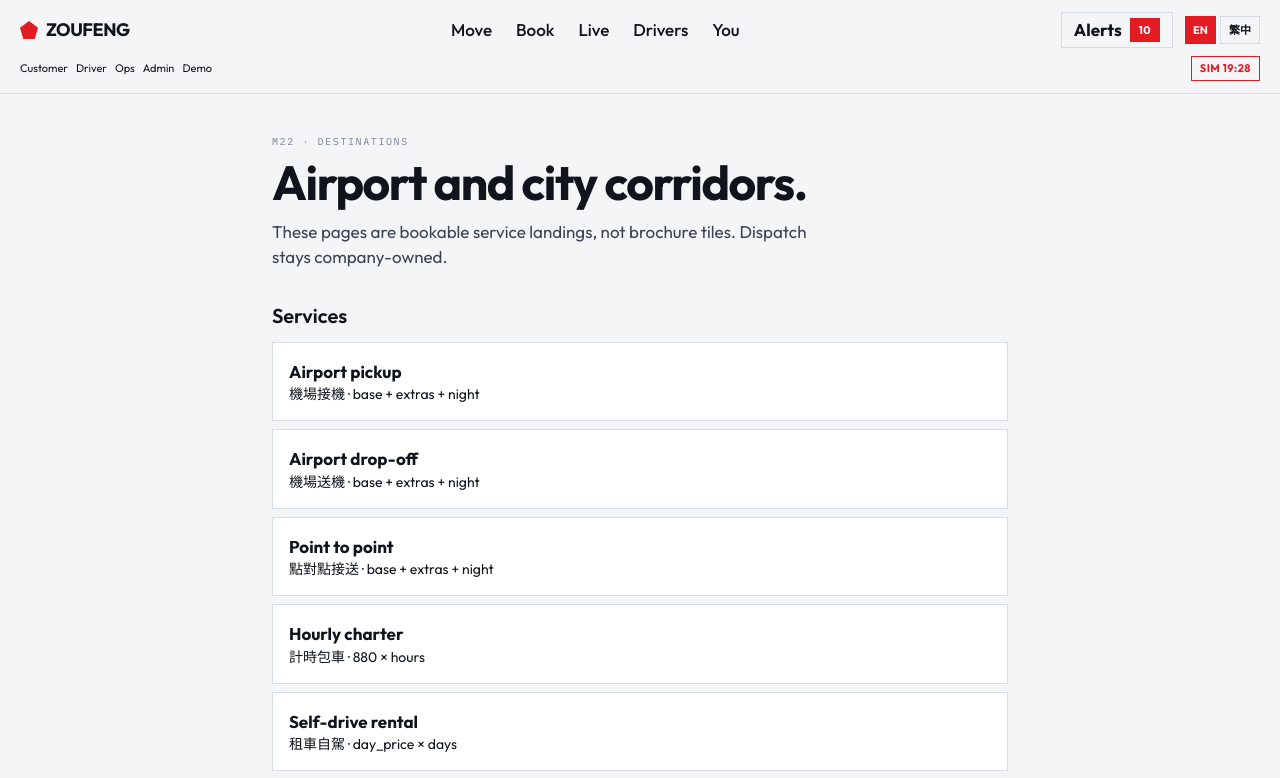
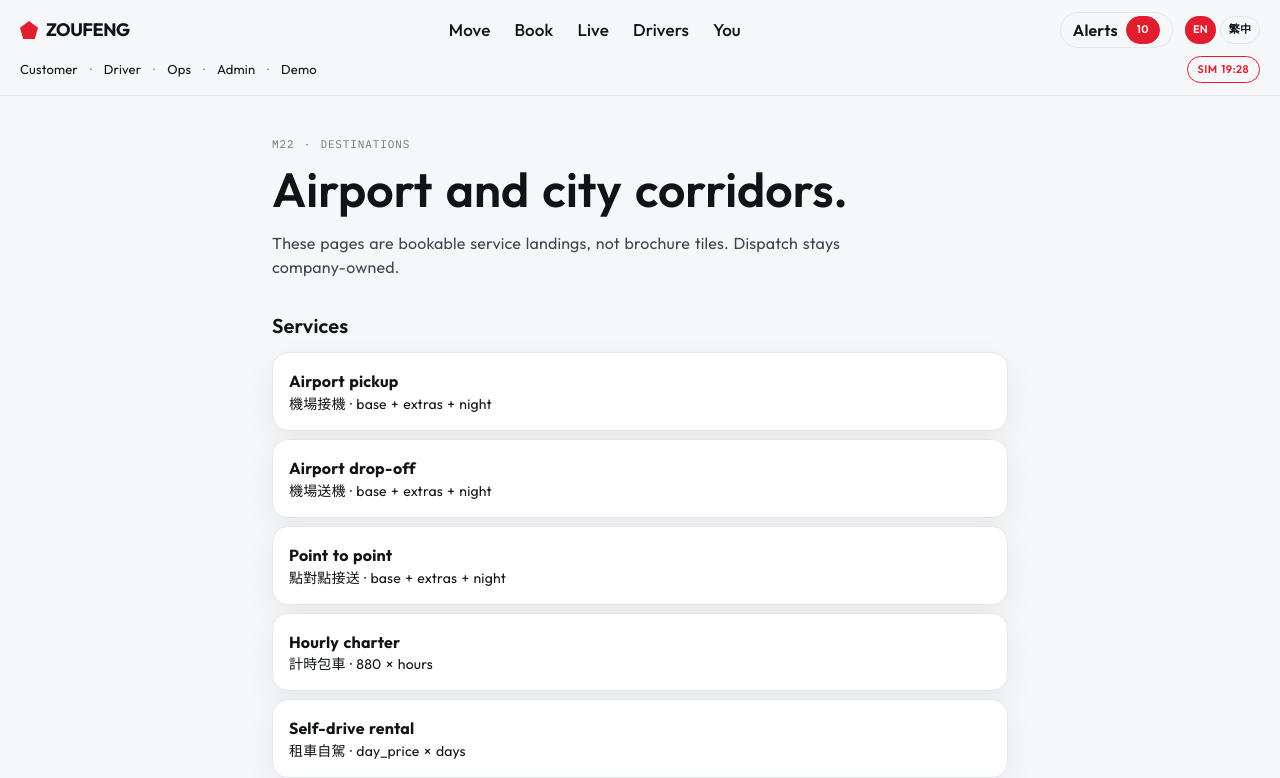
Before and after one commit to Ammaramjad/B2C, a Next.js app: page /destinations in a window 1280 px wide. Shown: the top 778 px of the page. Built offline with nearby package versions, Linux system fonts and the light colour scheme.

Commit message:
Replace crushed copy with a production ops visual system
Latin font is applied on the body so English spaces no longer collapse. Type, chips, and the preferred queue use current product spacing instead of jammed display tracking.

Co-authored-by: ammar.amjad12 <ammar.amjad12@gmail.com>

```diff
--- a/src/app/globals.css
+++ b/src/app/globals.css
@@ -1,39 +1,40 @@
 @import "tailwindcss";
 
 :root {
-  --ink: #10141c;
-  --ink-2: #3b4453;
-  --mute: #7a8494;
-  --line: #d7dde6;
-  --mist: #f3f5f7;
+  --ink: #0f1419;
+  --ink-2: #3d4754;
+  --mute: #6b7582;
+  --line: #e4e8ee;
+  --mist: #f6f7f9;
   --paper: #ffffff;
-  --signal: #e31c23;
+  --signal: #e11d2e;
   --signal-ink: #fff7f6;
-  --steel: #151b24;
-  --ok: #1f8a4c;
-  --warn: #c98512;
+  --steel: #12171e;
+  --ok: #14804a;
+  --warn: #c47b00;
   --info: #2b5bff;
   --map-h: 100%;
+  --radius: 16px;
+  --shadow: 0 10px 32px rgba(15, 20, 25, 0.06);
 }
 
 [data-os="driver"],
 [data-os="ops"] {
-  --ink: #eef2f6;
-  --ink-2: #b7c0cc;
-  --mute: #8b95a3;
+  --ink: #f3f6fa;
+  --ink-2: #c5ced8;
+  --mute: #8b96a4;
   --line: #2a3340;
-  --mist: #0c1016;
-  --paper: #151b24;
-  --signal: #ff3b3f;
+  --mist: #0b0f14;
+  --paper: #161c24;
+  --signal: #ff3b48;
   --signal-ink: #1a0708;
+  --shadow: 0 12px 36px rgba(0, 0, 0, 0.28);
 }
 
 @theme inline {
   --color-ink: var(--ink);
   --color-mist: var(--mist);
   --color-signal: var(--signal);
-  --font-sans: var(--font-sans);
-  --font-mono: var(--font-mono);
 }
 
 * { box-sizing: border-box; }
@@ -43,38 +44,55 @@ body {
   margin: 0;
   color: var(--ink);
   background: var(--mist);
-  font-family: var(--font-sans), var(--font-cjk), "Noto Sans TC", "PingFang TC", "Microsoft JhengHei", system-ui, sans-serif;
-  font-size: 17px;
-  line-height: 1.5;
+  font-family: var(--font-sans), ui-sans-serif, system-ui, "Segoe UI", sans-serif, var(--font-cjk), "Noto Sans TC", "PingFang TC", "Microsoft JhengHei";
+  font-size: 16px;
+  font-weight: 400;
+  line-height: 1.55;
+  letter-spacing: 0.01em;
+  word-spacing: 0.08em;
 }
-html[data-locale="zh"] body,
-html[data-locale="zh"] button,
-html[data-locale="zh"] input,
-html[data-locale="zh"] select,
-html[data-locale="zh"] a {
-  font-family: var(--font-cjk), "Noto Sans TC", "PingFang TC", "Microsoft JhengHei", var(--font-sans), sans-serif;
-  letter-spacing: 0;
+html[data-locale="zh"] body {
+  font-family: var(--font-sans), var(--font-cjk), "Noto Sans TC", "PingFang TC", "Microsoft JhengHei", ui-sans-serif, sans-serif;
+  letter-spacing: 0.02em;
+  word-spacing: 0.12em;
 }
 html[data-locale="zh"] .display {
-  letter-spacing: 0;
-  line-height: 1.18;
+  letter-spacing: 0.02em;
+  word-spacing: 0.1em;
+  line-height: 1.25;
 }
 html[data-locale="zh"] .kicker,
 html[data-locale="zh"] .zf-table th,
 html[data-locale="zh"] .zf-sim {
   text-transform: none;
-  letter-spacing: 0.04em;
-  font-family: var(--font-cjk), var(--font-mono), sans-serif;
+  letter-spacing: 0.06em;
+  word-spacing: 0.14em;
 }
+
 a { color: inherit; text-decoration: none; }
-button, input, select, textarea { font: inherit; color: inherit; }
+button, input, select, textarea {
+  font: inherit;
+  letter-spacing: inherit;
+  word-spacing: inherit;
+  color: inherit;
+}
 
-.mono { font-family: var(--font-mono), ui-monospace, monospace; font-variant-numeric: tabular-nums; }
-.display { letter-spacing: -0.03em; font-weight: 650; line-height: 1.05; }
+.mono {
+  font-family: var(--font-mono), ui-monospace, "SFMono-Regular", Menlo, monospace;
+  font-variant-numeric: tabular-nums;
+  word-spacing: 0.04em;
+}
+.display {
+  letter-spacing: 0;
+  word-spacing: 0.08em;
+  font-weight: 600;
+  line-height: 1.2;
+}
 .kicker {
   font-family: var(--font-mono), ui-monospace, monospace;
-  font-size: 10px;
-  letter-spacing: 0.16em;
+  font-size: 11px;
+  letter-spacing: 0.08em;
+  word-spacing: 0.16em;
   text-transform: uppercase;
   color: var(--mute);
 }
@@ -85,25 +103,33 @@ button, input, select, textarea { font: inherit; color: inherit; }
   justify-content: center;
   gap: 8px;
   min-height: 44px;
-  padding: 0 16px;
+  padding: 0 18px;
   border: 0;
+  border-radius: 999px;
   background: var(--signal);
   color: var(--signal-ink);
-  font-weight: 650;
+  font-weight: 600;
+  letter-spacing: 0.01em;
+  word-spacing: 0.08em;
   cursor: pointer;
 }
-.zf-btn.ghost { background: transparent; color: var(--ink); border: 1px solid var(--line); }
+.zf-btn.ghost {
+  background: transparent;
+  color: var(--ink);
+  border: 1px solid var(--line);
+}
 .zf-btn.warn { background: var(--warn); color: #1a1206; }
 .zf-btn.wide { width: 100%; }
 .zf-btn:disabled { opacity: 0.4; }
 
 .zf-field { display: block; }
-.zf-field span { display: block; margin-bottom: 6px; font-size: 12px; font-weight: 650; }
+.zf-field span { display: block; margin-bottom: 6px; font-size: 12px; font-weight: 600; }
 .zf-field input, .zf-field select {
   width: 100%;
   border: 1px solid var(--line);
   background: var(--paper);
-  padding: 11px 12px;
+  padding: 12px 14px;
+  border-radius: 12px;
   outline: none;
 }
 .zf-field input:focus, .zf-field select:focus { border-color: var(--signal); }
@@ -112,12 +138,14 @@ button, input, select, textarea { font: inherit; color: inherit; }
   display: inline-flex;
   align-items: center;
   gap: 6px;
-  padding: 3px 8px;
+  padding: 4px 10px;
   font-size: 11px;
-  font-weight: 650;
+  font-weight: 600;
   letter-spacing: 0.04em;
+  word-spacing: 0.1em;
   text-transform: uppercase;
   border: 1px solid var(--line);
+  border-radius: 999px;
 }
 .zf-chip.live { color: var(--signal); border-color: var(--signal); }
 .zf-chip.ok { color: var(--ok); border-color: var(--ok); }
@@ -134,12 +162,14 @@ button, input, select, textarea { font: inherit; color: inherit; }
   bottom: 12px;
   z-index: 500;
   display: flex;
-  gap: 10px;
-  padding: 6px 8px;
-  background: color-mix(in srgb, var(--paper) 88%, transparent);
-  font-size: 11px;
+  gap: 12px;
+  padding: 8px 12px;
+  border-radius: 999px;
+  background: color-mix(in srgb, var(--paper) 90%, transparent);
+  font-size: 12px;
+  word-spacing: 0.1em;
 }
-.zf-map-legend i { width: 8px; height: 8px; display: inline-block; margin-right: 4px; }
+.zf-map-legend i { width: 8px; height: 8px; display: inline-block; margin-right: 4px; border-radius: 99px; }
 .zf-map-legend i[data-s="available"] { background: #1f8a4c; }
 .zf-map-legend i[data-s="to_pickup"] { background: #e31c23; }
 .zf-map-legend i[data-s="incident"] { background: #ff4d3a; }
@@ -148,10 +178,12 @@ button, input, select, textarea { font: inherit; color: inherit; }
   right: 12px;
   top: 12px;
   z-index: 500;
-  font-size: 10px;
-  letter-spacing: 0.12em;
+  font-size: 11px;
+  letter-spacing: 0.06em;
+  word-spacing: 0.12em;
   text-transform: uppercase;
-  padding: 4px 8px;
+  padding: 6px 10px;
+  border-radius: 999px;
   background: var(--paper);
   color: var(--mute);
 }
@@ -162,39 +194,51 @@ button, input, select, textarea { font: inherit; color: inherit; }
   height: 18px;
   color: #fff;
   font-size: 9px;
-  font-weight: 800;
+  font-weight: 700;
   clip-path: polygon(50% 0%, 100% 38%, 82% 100%, 18% 100%, 0 38%);
   box-shadow: 0 6px 16px rgba(16, 20, 28, 0.25);
   transition: transform 0.35s ease, background 0.4s ease;
 }
 .zf-marker { background: none !important; border: none !important; }
 .leaflet-div-icon { background: none; border: none; }
-.zf-tip { font-size: 11px !important; }
+.zf-tip { font-size: 12px !important; }
 
-.zf-panel { background: var(--paper); border: 1px solid var(--line); }
-.zf-metric { font-family: var(--font-mono), ui-monospace, monospace; font-variant-numeric: tabular-nums; letter-spacing: -0.03em; }
+.zf-panel {
+  background: var(--paper);
+  border: 1px solid var(--line);
+  border-radius: var(--radius);
+  box-shadow: var(--shadow);
+}
+.zf-metric {
+  font-family: var(--font-mono), ui-monospace, monospace;
+  font-variant-numeric: tabular-nums;
+  letter-spacing: 0;
+  word-spacing: 0.06em;
+}
 
 .zf-alert {
   display: flex;
   gap: 12px;
   align-items: center;
-  padding: 10px 14px;
+  padding: 12px 16px;
   background: var(--signal);
   color: #fff;
+  word-spacing: 0.1em;
 }
-.zf-stream { font-size: 12px; }
-.zf-stream li { padding: 8px 0; border-bottom: 1px solid var(--line); }
-.zf-table { width: 100%; border-collapse: collapse; font-size: 13px; }
+.zf-stream { font-size: 13px; word-spacing: 0.08em; }
+.zf-stream li { padding: 10px 0; border-bottom: 1px solid var(--line); }
+.zf-table { width: 100%; border-collapse: collapse; font-size: 14px; }
 .zf-table th {
   text-align: left;
-  font-size: 10px;
-  letter-spacing: 0.12em;
+  font-size: 11px;
+  letter-spacing: 0.06em;
+  word-spacing: 0.12em;
   text-transform: uppercase;
   color: var(--mute);
-  padding: 8px 6px;
+  padding: 10px 8px;
   border-bottom: 1px solid var(--line);
 }
-.zf-table td { padding: 9px 6px; border-bottom: 1px solid var(--line); vertical-align: top; }
+.zf-table td { padding: 11px 8px; border-bottom: 1px solid var(--line); vertical-align: top; word-spacing: 0.08em; }
 .zf-rail { display: flex; flex-direction: column; gap: 2px; }
 .zf-spark { width: 100%; height: 72px; }
 
--- a/src/app/layout.tsx
+++ b/src/app/layout.tsx
@@ -17,7 +17,7 @@ export const metadata: Metadata = {
 export default function RootLayout({ children }: { children: React.ReactNode }) {
   return (
     <html lang="en" className={`${sans.variable} ${mono.variable} ${cjk.variable} h-full antialiased`}>
-      <body className="min-h-full">
+      <body className={`${sans.className} min-h-full`}>
         <StoreProvider>
           <LiveProvider>
             <SignalRoot>{children}</SignalRoot>
--- a/src/components/signal/chrome.tsx
+++ b/src/components/signal/chrome.tsx
@@ -76,23 +76,23 @@ function LocaleBar() {
 
 function RoleJump() {
   const { L } = useCopy();
+  const items = [
+    ["/", L("Customer", "乘客")],
+    ["/driver", L("Driver", "司機")],
+    ["/ops", L("Ops", "調度")],
+    ["/admin/services", L("Admin", "後台")],
+    ["/demo", "Demo"],
+  ];
   return (
-    <nav className="flex flex-wrap items-center gap-2 text-[11px]" data-testid="role-jump">
-      <Link href="/" className="underline">
-        {L("Customer", "乘客")}
-      </Link>
-      <Link href="/driver" className="underline">
-        {L("Driver", "司機")}
-      </Link>
-      <Link href="/ops" className="underline">
-        {L("Ops", "調度")}
-      </Link>
-      <Link href="/admin/services" className="underline">
-        {L("Admin", "後台")}
-      </Link>
-      <Link href="/demo" className="underline">
-        Demo
-      </Link>
+    <nav className="flex flex-wrap items-center gap-x-3 gap-y-1 text-[13px]" data-testid="role-jump">
+      {items.map(([h, l], i) => (
+        <span key={h} className="inline-flex items-center gap-3">
+          {i > 0 ? <span className="text-[var(--mute)]">·</span> : null}
+          <Link href={h} className="underline-offset-4 hover:underline">
+            {l}
+          </Link>
+        </span>
+      ))}
     </nav>
   );
 }
@@ -283,21 +283,21 @@ export function OpsChrome({ children }: { children: React.ReactNode }) {
     ["/ops/preferred", L("Preferred", "指定")],
   ];
   return (
-    <div className="grid min-h-screen grid-cols-[64px_1fr] md:grid-cols-[76px_1fr]">
+    <div className="grid min-h-screen grid-cols-[88px_1fr] md:grid-cols-[168px_1fr]">
       <HtmlLang />
       <aside className="border-r border-[var(--line)] bg-[var(--paper)]">
-        <Link href="/ops" className="block px-3 py-4">
+        <Link href="/ops" className="block px-4 py-5">
           <span className="zf-pin" style={{ background: "var(--signal)", width: 16, height: 16 }} />
-          <div className="mt-2 text-[10px] tracking-[0.14em]">ZF OPS</div>
+          <div className="mt-2 text-[12px] font-semibold tracking-[0.08em]">ZF OPS</div>
         </Link>
         {rail.map(([h, l]) => (
-          <Link key={h} href={h} className={`block px-3 py-3 text-[11px] ${path === h ? "text-[var(--signal)]" : "text-[var(--mute)]"}`}>
+          <Link key={h} href={h} className={`mx-2 mb-1 block rounded-xl px-3 py-2.5 text-[13px] ${path === h ? "bg-[var(--mist)] text-[var(--signal)]" : "text-[var(--mute)]"}`}>
             {l}
           </Link>
         ))}
       </aside>
       <div className="flex min-w-0 flex-col">
-        <header className="flex flex-wrap items-center justify-between gap-2 border-b border-[var(--line)] px-3 py-2">
+        <header className="flex flex-wrap items-center justify-between gap-3 border-b border-[var(--line)] px-4 py-3">
           <input className="w-full max-w-md border border-[var(--line)] bg-[var(--paper)] px-3 py-2 text-sm" placeholder={L("Command: ZF-82041 · BR156 · D-118 · TPE", "指令：ZF-82041 · BR156 · D-118 · TPE")} />
           <div className="flex flex-wrap items-center gap-2">
             <LocaleBar />
```
Also changed, not shown: src/screens/signal/ops-desk.tsx (+41 -18 lines).
